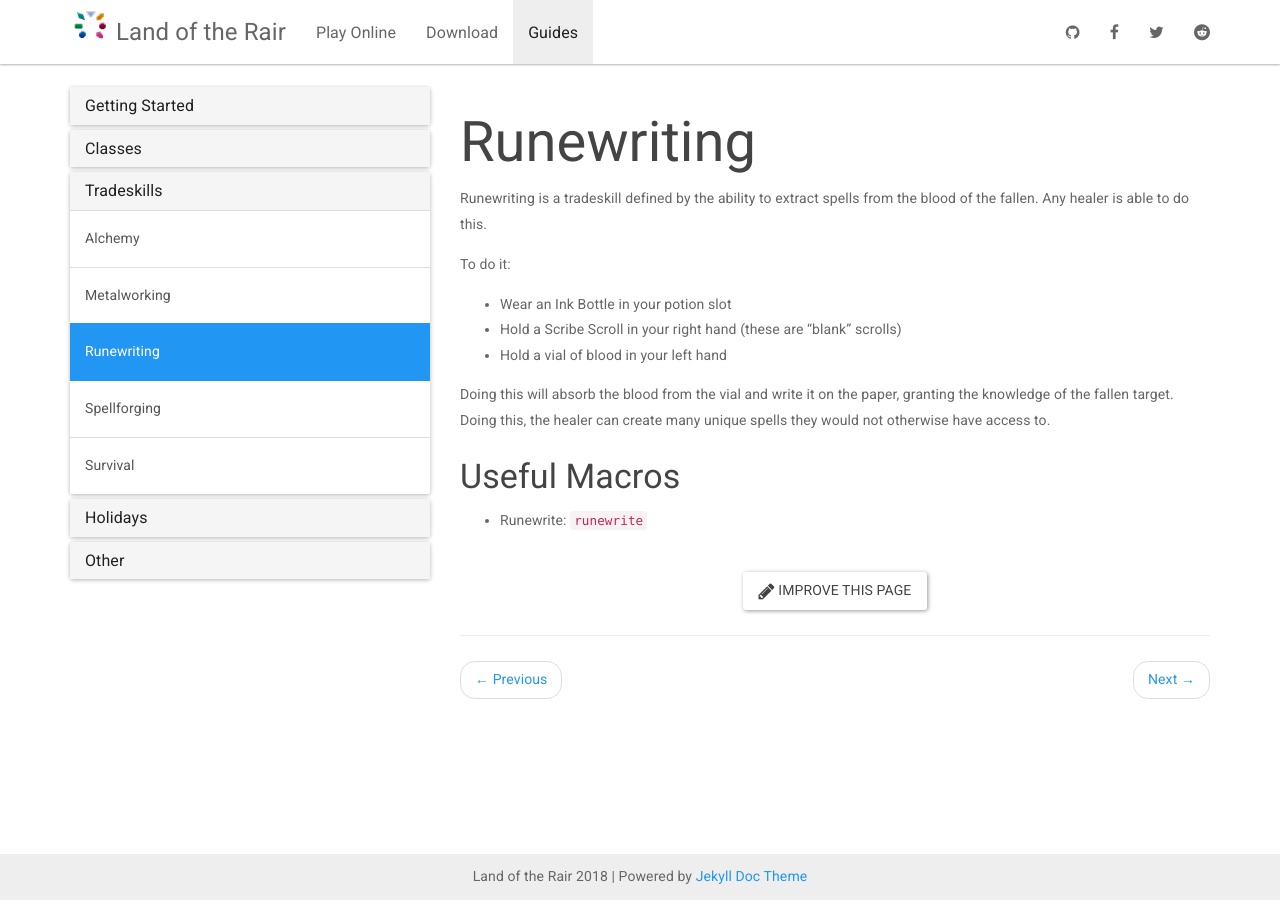
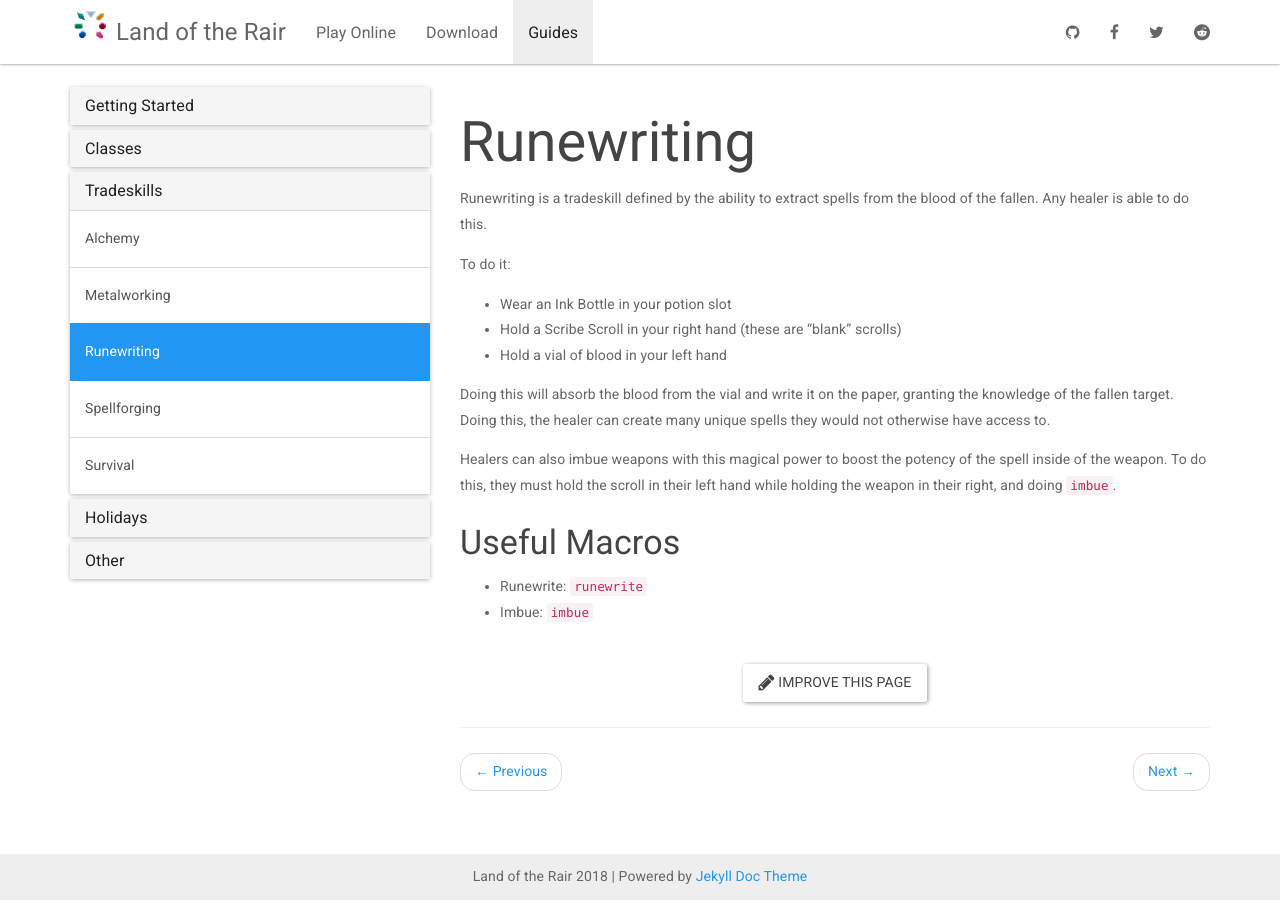
Before and after one commit to LandOfTheRair/landoftherair.github.io, a Jekyll site: the page built from _docs/tradeskills/runewriting.md, in a window 1280 px wide. Built offline with Jekyll 4.4.1, drawn with Linux system fonts in a browser that asks for light colours; nearby versions of some CDN libraries.

Commit message:
Update runewriting.md

```diff
--- a/_docs/tradeskills/runewriting.md
+++ b/_docs/tradeskills/runewriting.md
@@ -13,6 +13,9 @@ To do it:
 
 Doing this will absorb the blood from the vial and write it on the paper, granting the knowledge of the fallen target. Doing this, the healer can create many unique spells they would not otherwise have access to.
 
+Healers can also imbue weapons with this magical power to boost the potency of the spell inside of the weapon. To do this, they must hold the scroll in their left hand while holding the weapon in their right, and doing `imbue`.
+
 ### Useful Macros
 
 * Runewrite: `runewrite`
+* Imbue: `imbue`
```
